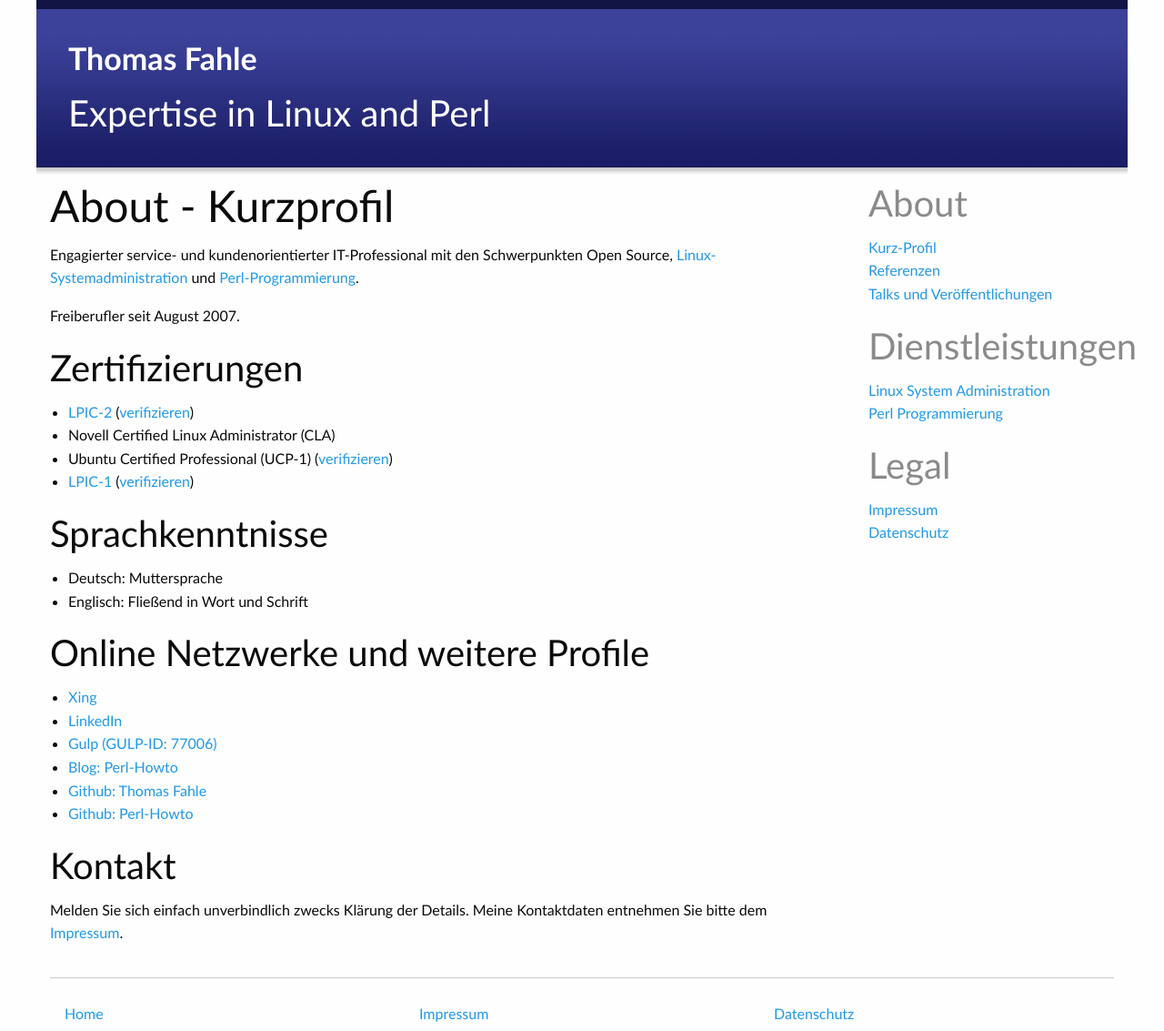
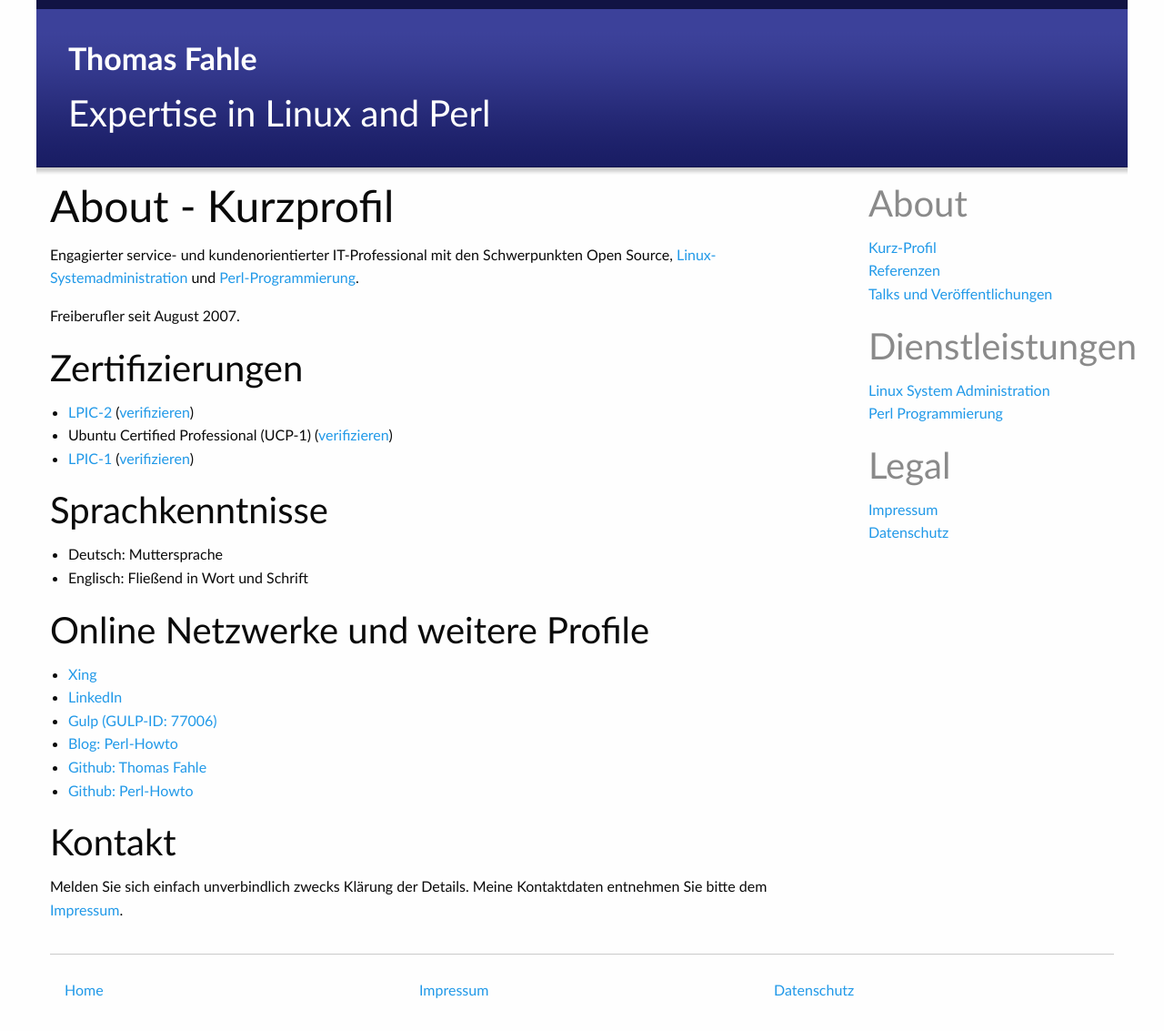
Before and after one commit to thomas-fahle/thomas-fahle.github.io, a Jekyll site: the page built from about.html, in a window 1280 px wide. Shown: the whole page at 91% size. Built offline with Jekyll 4.4.1, drawn with Linux system fonts in a browser that asks for light colours; after the commit the page ends 1108 px from its top, so only the background shows below that.

Commit message:
Removed Novell Certified Linux Administrator (CLA)

```diff
--- a/about.html
+++ b/about.html
@@ -15,9 +15,6 @@ Freiberufler seit August 2007.
 <ul>
 <li>
 <a href="https://www.lpi.org/our-certifications/lpic-2-overview">LPIC-2</a> (<a href="https://lpi.org/v/LPI000095426/6qqbg6kldv">verifizieren</a>)
-</li>
-<li>
-Novell Certified Linux Administrator (CLA)
 </li>
 <li>
 Ubuntu Certified Professional (UCP-1) (<a href="https://lpi.org/v/LPI000095426/6qqbg6kldv">verifizieren</a>)
```
